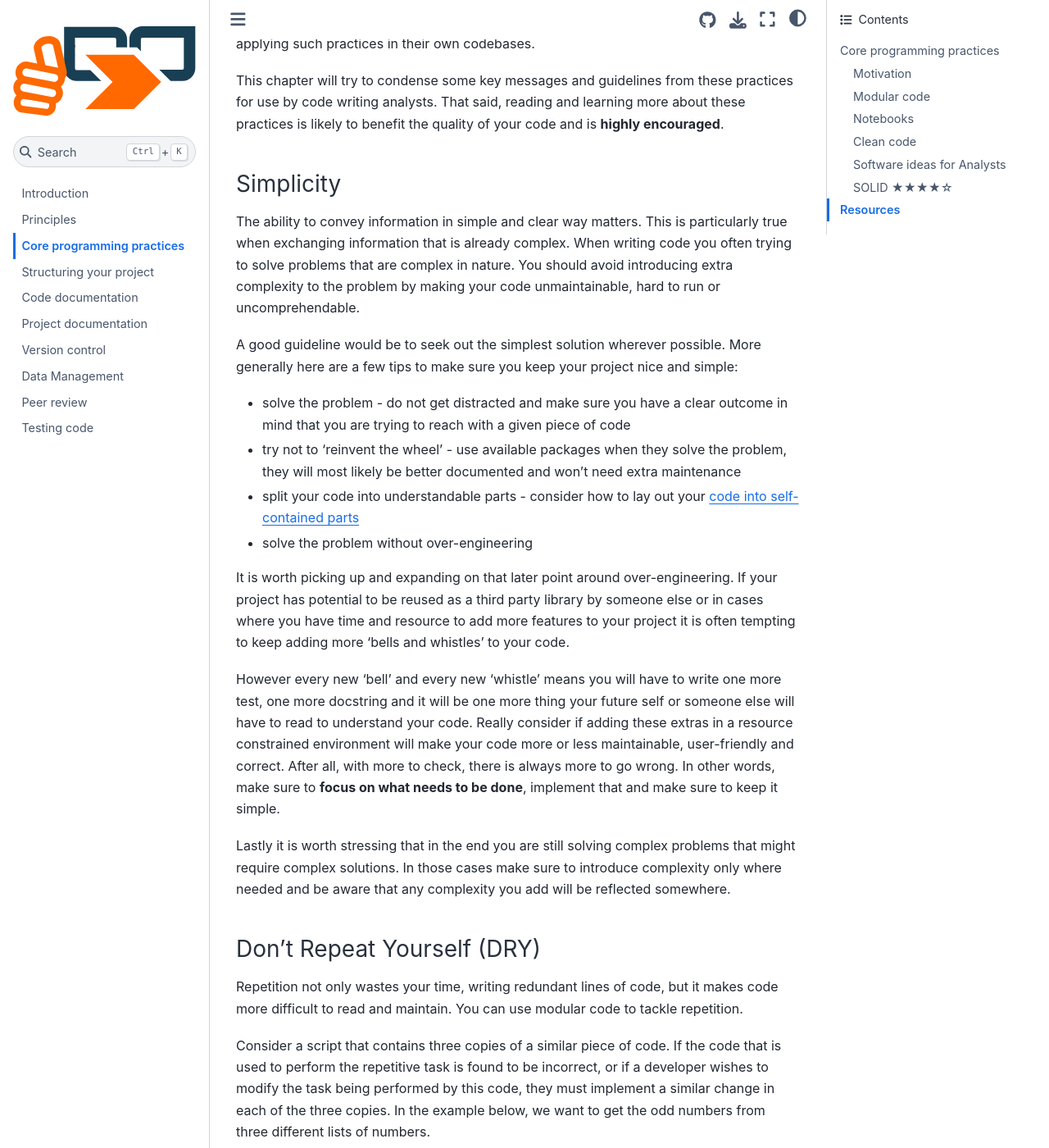
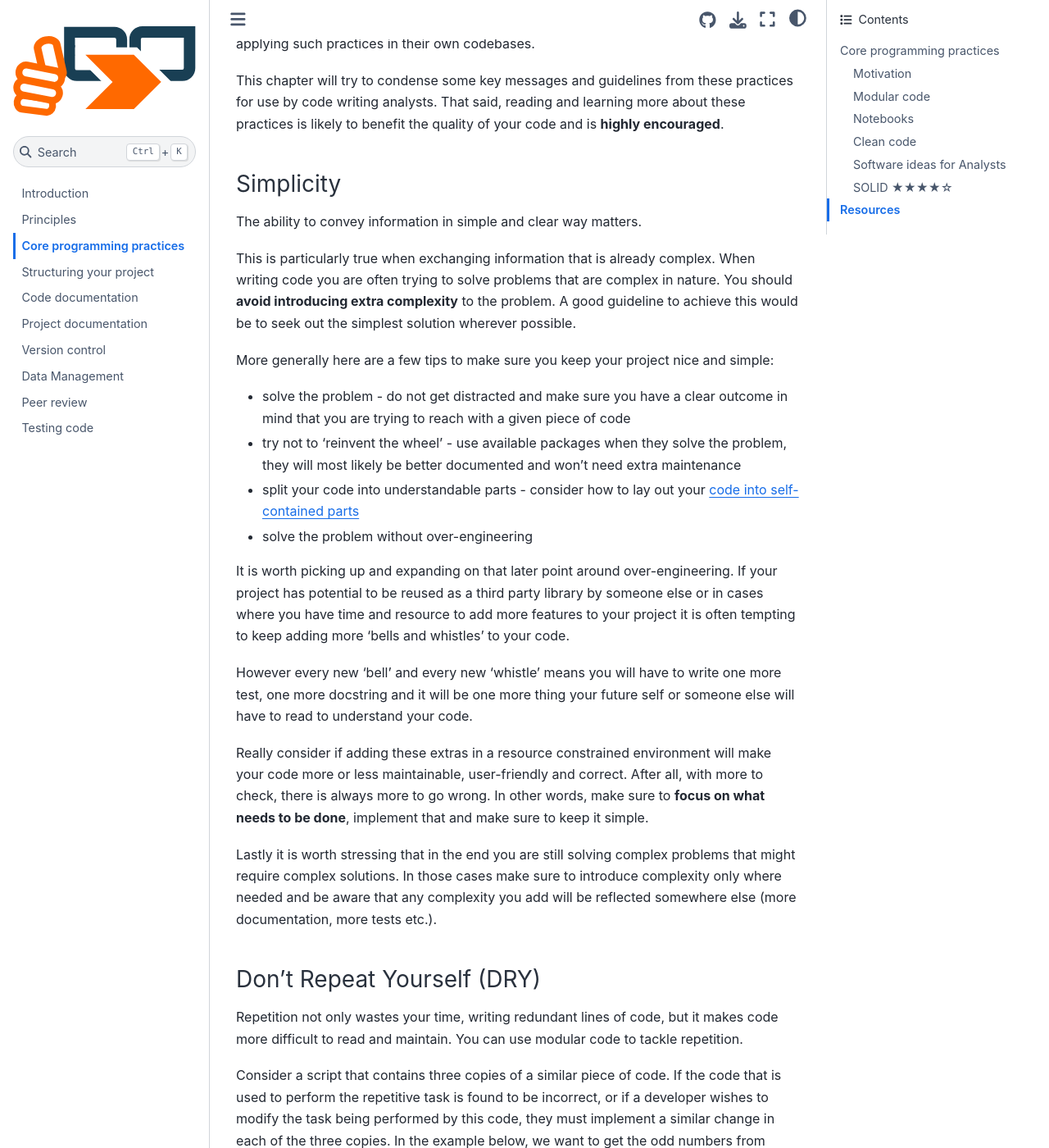
Before and after one commit to best-practice-and-impact/qa-of-code-guidance, a Jupyter Book: the page built from book/core_programming.md, in a window 1280 px wide and 1400 px high, scrolled down 18113 px. Shown: the whole window at 82% size. Built offline with Jupyter Book 1.0.4 settings and Sphinx 7.4.7 and the Sphinx Book theme 1.1.4, drawn with Linux system fonts in a browser that asks for light colours.

Commit message:
Tweak Simplicity section
Just a few wording and narrative tweaks.

```diff
--- a/book/core_programming.md
+++ b/book/core_programming.md
@@ -608,11 +608,12 @@ That said, reading and learning more about these practices is likely to benefit
 ### Simplicity
 
 The ability to convey information in simple and clear way matters.
+
 This is particularly true when exchanging information that is already complex.
-When writing code you often trying to solve problems that are complex in nature.
-You should avoid introducing extra complexity to the problem by making your code unmaintainable, hard to run or uncomprehendable.
+When writing code you are often trying to solve problems that are complex in nature.
+You should **avoid introducing extra complexity** to the problem.
+A good guideline to achieve this would be to seek out the simplest solution wherever possible.
 
-A good guideline would be to seek out the simplest solution wherever possible.
 More generally here are a few tips to make sure you keep your project nice and simple:
 
 - solve the problem - do not get distracted and make sure you have a clear outcome in mind that you are trying to reach with a given piece of code
@@ -626,12 +627,13 @@ it is often tempting to keep adding more 'bells and whistles' to your code.
 
 However every new 'bell' and every new 'whistle' means you will have to write one more test, one more docstring and it will be one more thing your future self or someone else
 will have to read to understand your code.
+
 Really consider if adding these extras in a resource constrained environment will make your code more or less maintainable, user-friendly and correct.
 After all, with more to check, there is always more to go wrong.
 In other words, make sure to **focus on what needs to be done**, implement that and make sure to keep it simple.
 
 Lastly it is worth stressing that in the end you are still solving complex problems that might require complex solutions.
-In those cases make sure to introduce complexity only where needed and be aware that any complexity you add will be reflected somewhere.
+In those cases make sure to introduce complexity only where needed and be aware that any complexity you add will be reflected somewhere else (more documentation, more tests etc.).
 
 ### Don't Repeat Yourself (DRY)
 
```
